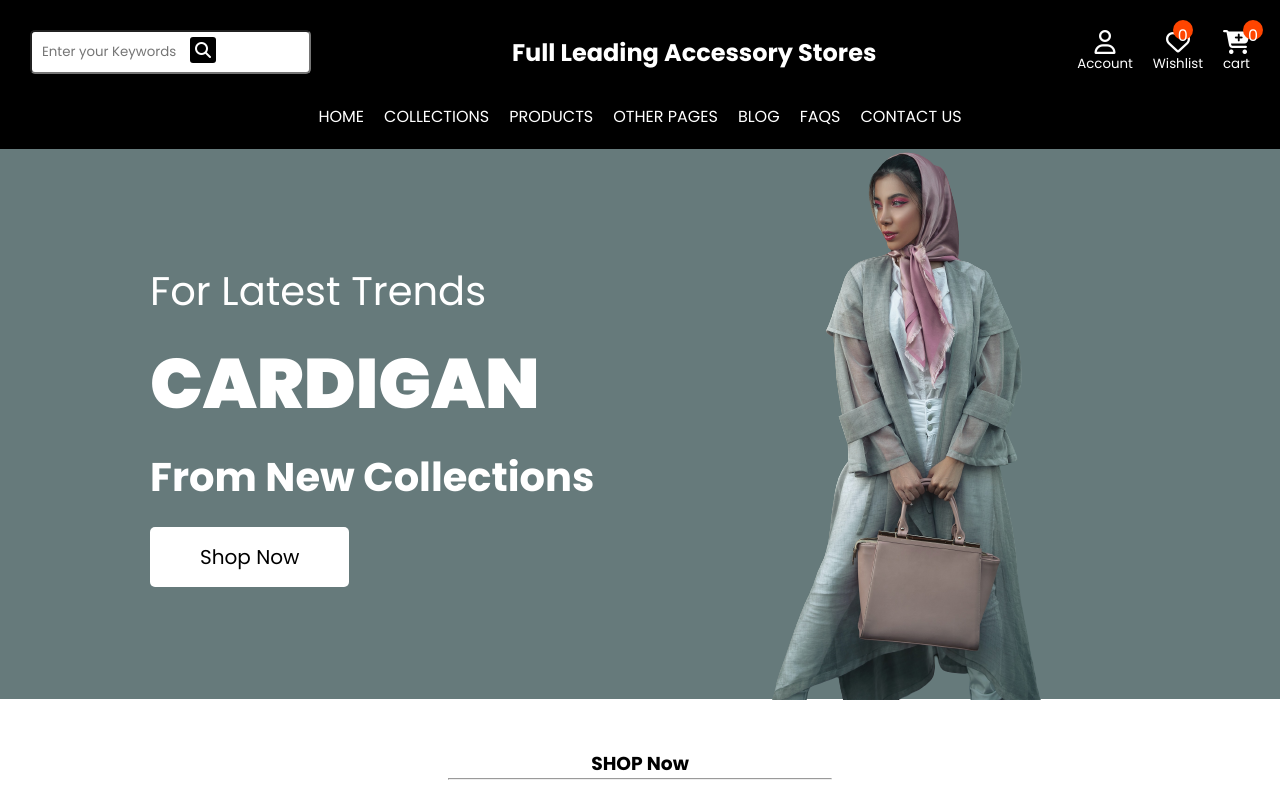
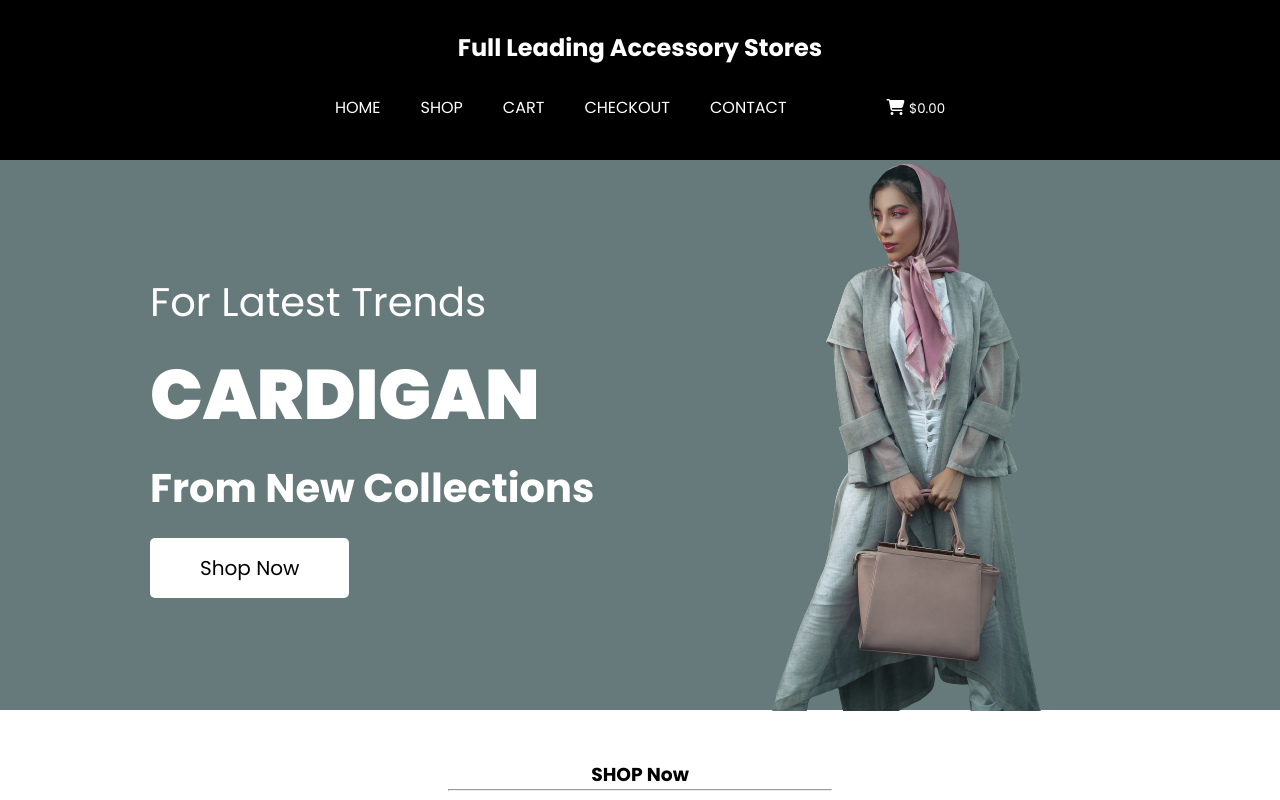
Before and after one commit to shakilkhan2/redesign-1, a plain HTML site: page index.html in a window 1280 px wide. Shown: the top 800 px of the page. Drawn offline with Linux system fonts and the light colour scheme.

Commit message:
nav fixed

```diff
--- a/css/style.css
+++ b/css/style.css
@@ -8,59 +8,29 @@ header {
   background-color: black;
 }
 .heding {
-  display: flex;
-  justify-content: space-between;
-  align-items: center;
+  text-align: center;
   color: #fff;
   padding: 30px;
 }
-.heding input {
-  padding: 10px;
-  border-radius: 5px;
-  position: relative;
-}
-.input i {
-  position: absolute;
-  background-color: black;
-  border-radius: 3px;
-  padding: 5px;
-  top: 37px;
-  left: 190px;
-}
-.account {
-  display: flex;
-  gap: 20px;
-  align-items: center;
-}
-.account i {
-  font-size: x-large;
-}
-.cart {
-  display: flex;
-  flex-direction: column;
-  align-items: center;
-  position: relative;
-}
-.cart .quantity {
-  position: absolute;
-  background-color: orangered;
-  padding: 3px;
-  width: 20px;
-  height: 20px;
-  border-radius: 100%;
-  text-align: center;
-  left: 20px;
-  top: -10px;
-}
+
+
 nav {
   display: flex;
+  color: #fff;
   justify-content: center;
-  gap: 20px;
+  gap: 100px;
   padding-bottom: 20px;
+}
+.nav-link{
+    display: flex;
+    justify-content: center;
+    gap: 40px;
+    padding-bottom: 20px;
 }
 nav a {
   color: #fff;
   text-decoration: none;
+  font-size: 100;
 }
 nav a:hover {
   color: orangered;
--- a/index.html
+++ b/index.html
@@ -20,38 +20,23 @@
     <header>
       <!-- Header -->
       <div class="heding">
-        <div class="input">
-          <input type="text" name="" id="" placeholder="Enter your Keywords" />
-          <i class="fa-solid fa-magnifying-glass"></i>
-        </div>
         <h2>Full Leading Accessory Stores</h2>
-        <div class="account">
-          <div class="cart">
-            <i class="fa-regular fa-user"></i>
-            <small>Account</small>
-          </div>
-          <div class="cart">
-            <i class="fa-regular fa-heart"></i>
-            <small>Wishlist</small>
-            <p class="quantity">0</p>
-          </div>
-          <div class="cart">
-            <i class="fa-solid fa-cart-plus"></i>
-            <small>cart</small>
-            <p class="quantity">0</p>
-          </div>
-        </div>
       </div>
 
       <!-- Nav bar -->
       <nav>
-        <a href="">HOME</a>
-        <a href="">COLLECTIONS</a>
-        <a href="">PRODUCTS</a>
-        <a href="">OTHER PAGES</a>
-        <a href="">BLOG</a>
-        <a href="">FAQS</a>
-        <a href="">CONTACT US</a>
+        <div class="nav-link">
+            <a href="">HOME</a>
+        <a href="">SHOP</a>
+        <a href="">CART</a>
+        <a href="">CHECKOUT</a>
+        <a href="">CONTACT </a>
+        </div>
+        <div>
+
+        <i class="fa-solid fa-cart-shopping"></i>
+        <small>$0.00</small>
+        </div>
       </nav>
     </header>
     <body>
```
